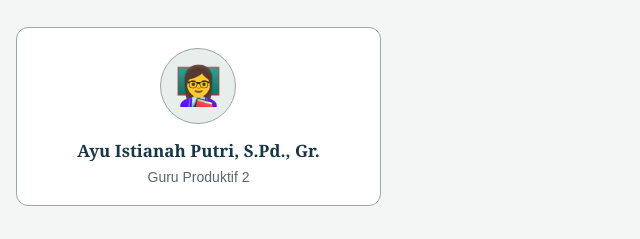
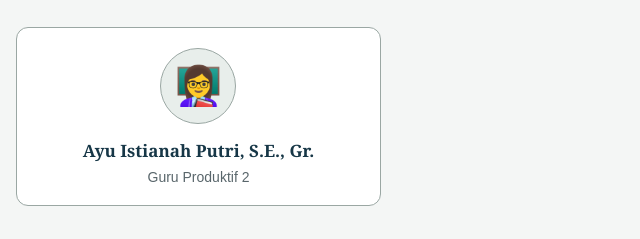
Before and after one commit to asaaarubbit-sys/TECH-DAILY, a plain HTML site: page bdp.html in a window 1280 px wide. Shown: the part 1261-1500 px from the top of the page, 634-1274 px from the left. Drawn offline with Linux system fonts and the light colour scheme.

Commit message:
Update perbaikan bdp.html

```diff
--- a/bdp.html
+++ b/bdp.html
@@ -375,7 +375,7 @@
                 <div class="tenaga-card">
                     <div class="tenaga-icon" aria-hidden="true">👩‍🏫</div>
 
-                    <h3>Ayu Istianah Putri, S.Pd., Gr.</h3>
+                    <h3>Ayu Istianah Putri, S.E., Gr.</h3>
 
                     <p>Guru Produktif 2</p>
                 </div>
```
